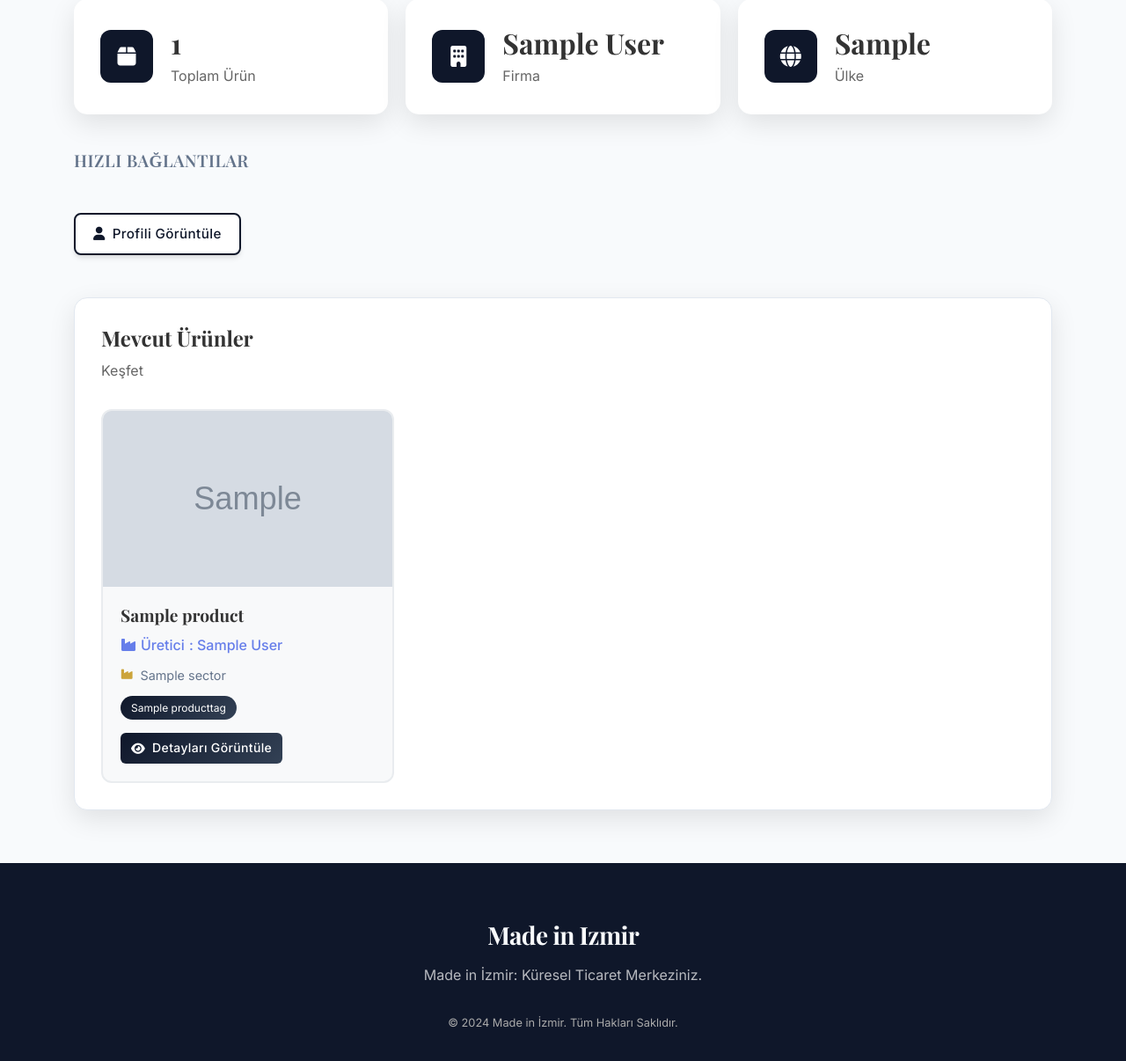
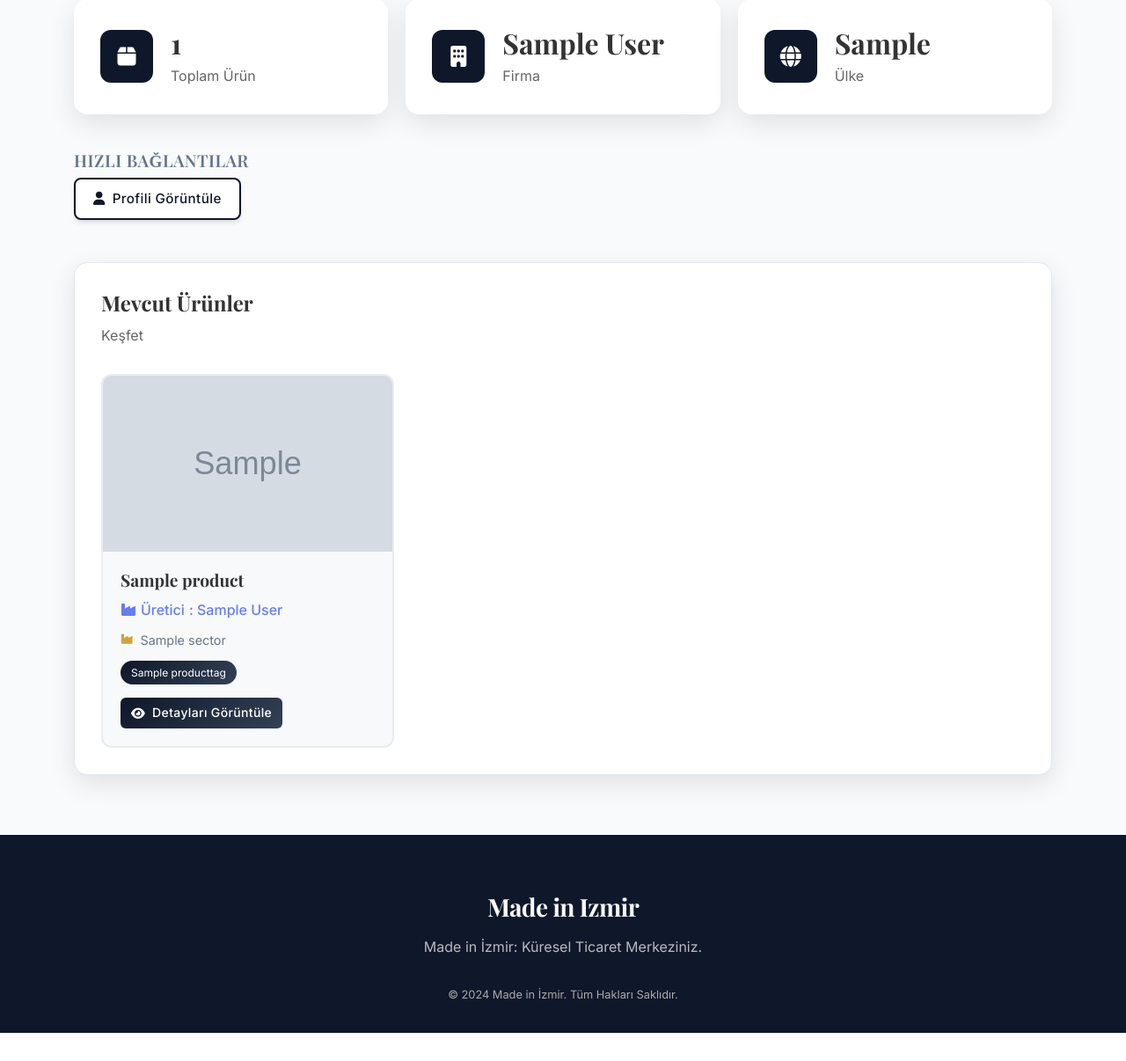
Before and after one commit to oecer/made-in-izmir, a Django app: page /dashboard/buyer/ in a window 1280 px wide. Shown: the part 312-1518 px from the top of the page at 88% size. After the commit the page ends 1486 px from the top, so only its background shows below. Run offline with Django 5.2, Linux system fonts and the light colour scheme; a user stored in the database is signed in; tables that the repository leaves empty hold one stand-in row (values such as "Sample post"); grey boxes marked "Sample" are stand-in pictures.

```diff
--- a/main/templates/user_area/buyer_dashboard.html
+++ b/main/templates/user_area/buyer_dashboard.html
@@ -50,7 +50,7 @@
 </div>
 
 <!-- Secondary Actions (Quick Links) -->
-<div class="quick-links-title mb-5">
+<div class="quick-links-title mb-2">
     <h3 data-i18n="dashboard.quick_links" style="font-size: 1.2rem; color: #64748b; font-weight: 600; text-transform: uppercase; letter-spacing: 0.5px;">Hızlı Bağlantılar</h3>
 </div>
 <div class="dashboard-actions mb-5">
@@ -60,7 +60,7 @@
 </div>
 
 <!-- Products Browse -->
-<div class="products-section dashboard-card">
+<div class="products-section dashboard-card mb-2">
     <h2 data-i18n="dashboard.available_products">Mevcut Ürünler</h2>
     <p class="section-description" data-i18n="dashboard.explore">Üreticilerin sunduğu ürünlere göz atın</p>
 
--- a/main/templates/user_area/producer_dashboard.html
+++ b/main/templates/user_area/producer_dashboard.html
@@ -137,7 +137,7 @@
     {% if products %}
     <div class="products-grid">
         {% for product in products %}
-        <div class="product-card {% if product.is_pending %}pending{% elif not product.is_active %}inactive{% endif %} animate-fade-up">
+        <div class="product-card {% if product.is_pending %}pending{% elif not product.is_active %}inactive{% endif %}">
             <div class="product-image">
                 {% if product.photo1 %}
                 <img src="{{ product.photo1.url }}" alt="{{ product.title_tr|default:product.title_en }}">
```
